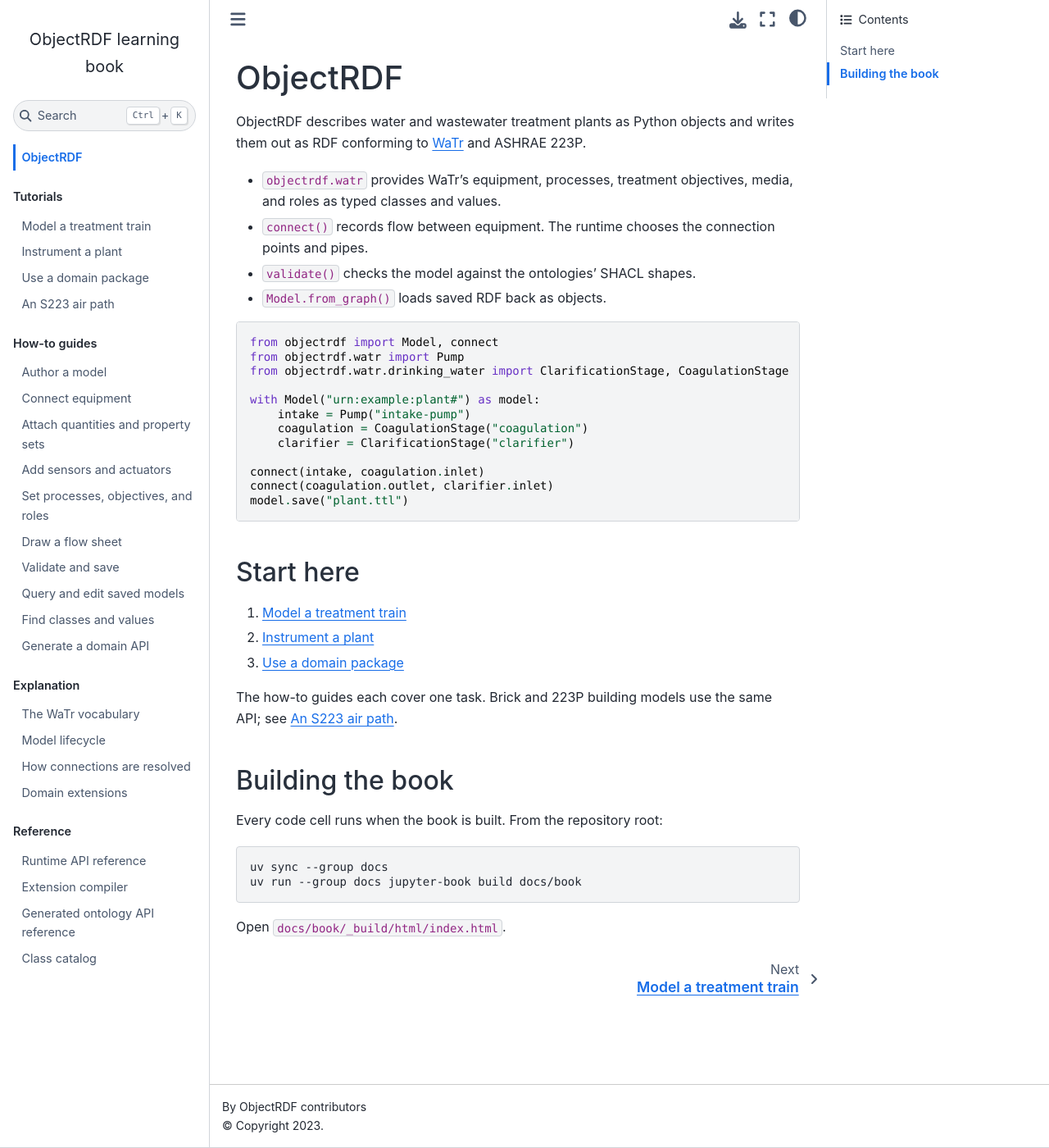
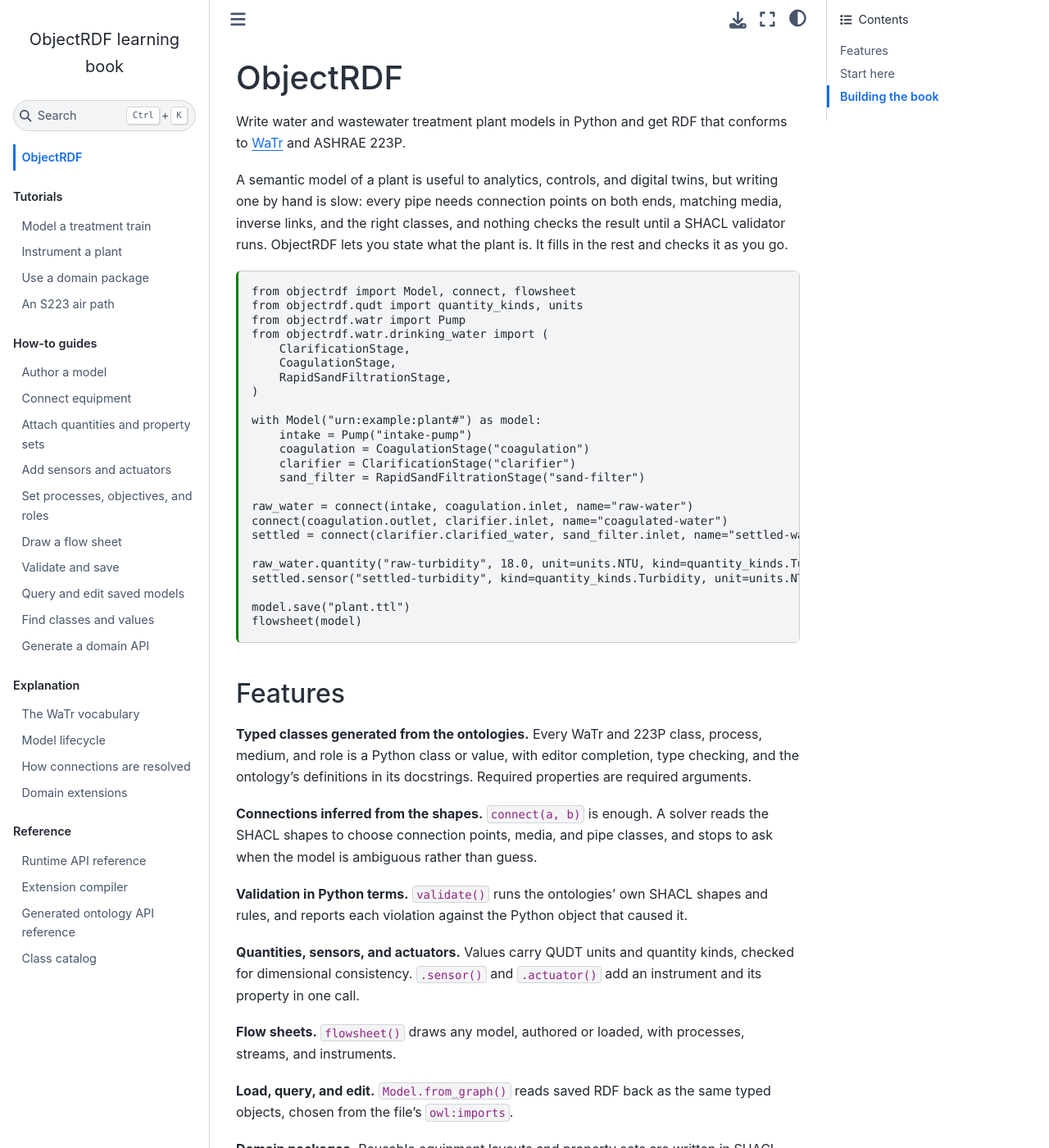
Before and after one commit to gtfierro/objectrdf, a Jupyter Book: the page built from docs/book/index.md, in a window 1280 px wide and 1400 px high. Shown: the whole window at 82% size. Built offline with Jupyter Book 1.0.4 settings and Sphinx 7.4.7 and the Sphinx Book theme 1.1.4, drawn with Linux system fonts in a browser that asks for light colours; some of the changed text lies outside the part shown.

Commit message:
Position the package on the book's front page

````diff
--- a/docs/book/index.md
+++ b/docs/book/index.md
@@ -1,30 +1,78 @@
+---
+file_format: mystnb
+kernelspec:
+  name: python3
+mystnb:
+  execution_in_temp: true
+---
+
 # ObjectRDF
 
-ObjectRDF describes water and wastewater treatment plants as Python objects
-and writes them out as RDF conforming to
-[WaTr](https://github.com/DataDrivenCPS/water-ontology) and ASHRAE 223P.
+Write water and wastewater treatment plant models in Python and get RDF that
+conforms to [WaTr](https://github.com/DataDrivenCPS/water-ontology) and ASHRAE
+223P.
 
-- `objectrdf.watr` provides WaTr's equipment, processes, treatment objectives,
-  media, and roles as typed classes and values.
-- `connect()` records flow between equipment. The runtime chooses the
-  connection points and pipes.
-- `validate()` checks the model against the ontologies' SHACL shapes.
-- `Model.from_graph()` loads saved RDF back as objects.
+A semantic model of a plant is useful to analytics, controls, and digital
+twins, but writing one by hand is slow: every pipe needs connection points on
+both ends, matching media, inverse links, and the right classes, and nothing
+checks the result until a SHACL validator runs. ObjectRDF lets you state what
+the plant is. It fills in the rest and checks it as you go.
 
-```python
-from objectrdf import Model, connect
+```{code-cell} python3
+from objectrdf import Model, connect, flowsheet
+from objectrdf.qudt import quantity_kinds, units
 from objectrdf.watr import Pump
-from objectrdf.watr.drinking_water import ClarificationStage, CoagulationStage
+from objectrdf.watr.drinking_water import (
+    ClarificationStage,
+    CoagulationStage,
+    RapidSandFiltrationStage,
+)
 
 with Model("urn:example:plant#") as model:
     intake = Pump("intake-pump")
     coagulation = CoagulationStage("coagulation")
     clarifier = ClarificationStage("clarifier")
+    sand_filter = RapidSandFiltrationStage("sand-filter")
 
-connect(intake, coagulation.inlet)
-connect(coagulation.outlet, clarifier.inlet)
+raw_water = connect(intake, coagulation.inlet, name="raw-water")
+connect(coagulation.outlet, clarifier.inlet, name="coagulated-water")
+settled = connect(clarifier.clarified_water, sand_filter.inlet, name="settled-water")
+
+raw_water.quantity("raw-turbidity", 18.0, unit=units.NTU, kind=quantity_kinds.Turbidity)
+settled.sensor("settled-turbidity", kind=quantity_kinds.Turbidity, unit=units.NTU)
+
 model.save("plant.ttl")
+flowsheet(model)
 ```
+
+## Features
+
+**Typed classes generated from the ontologies.** Every WaTr and 223P class,
+process, medium, and role is a Python class or value, with editor completion,
+type checking, and the ontology's definitions in its docstrings. Required
+properties are required arguments.
+
+**Connections inferred from the shapes.** `connect(a, b)` is enough. A solver
+reads the SHACL shapes to choose connection points, media, and pipe classes,
+and stops to ask when the model is ambiguous rather than guess.
+
+**Validation in Python terms.** `validate()` runs the ontologies' own SHACL
+shapes and rules, and reports each violation against the Python object that
+caused it.
+
+**Quantities, sensors, and actuators.** Values carry QUDT units and quantity
+kinds, checked for dimensional consistency. `.sensor()` and `.actuator()`
+add an instrument and its property in one call.
+
+**Flow sheets.** `flowsheet()` draws any model, authored or loaded, with
+processes, streams, and instruments.
+
+**Load, query, and edit.** `Model.from_graph()` reads saved RDF back as the
+same typed objects, chosen from the file's `owl:imports`.
+
+**Domain packages.** Reusable equipment layouts and property sets are written
+in SHACL and compiled into Python packages, such as
+`objectrdf.watr.drinking_water` above.
 
 ## Start here
 
````
